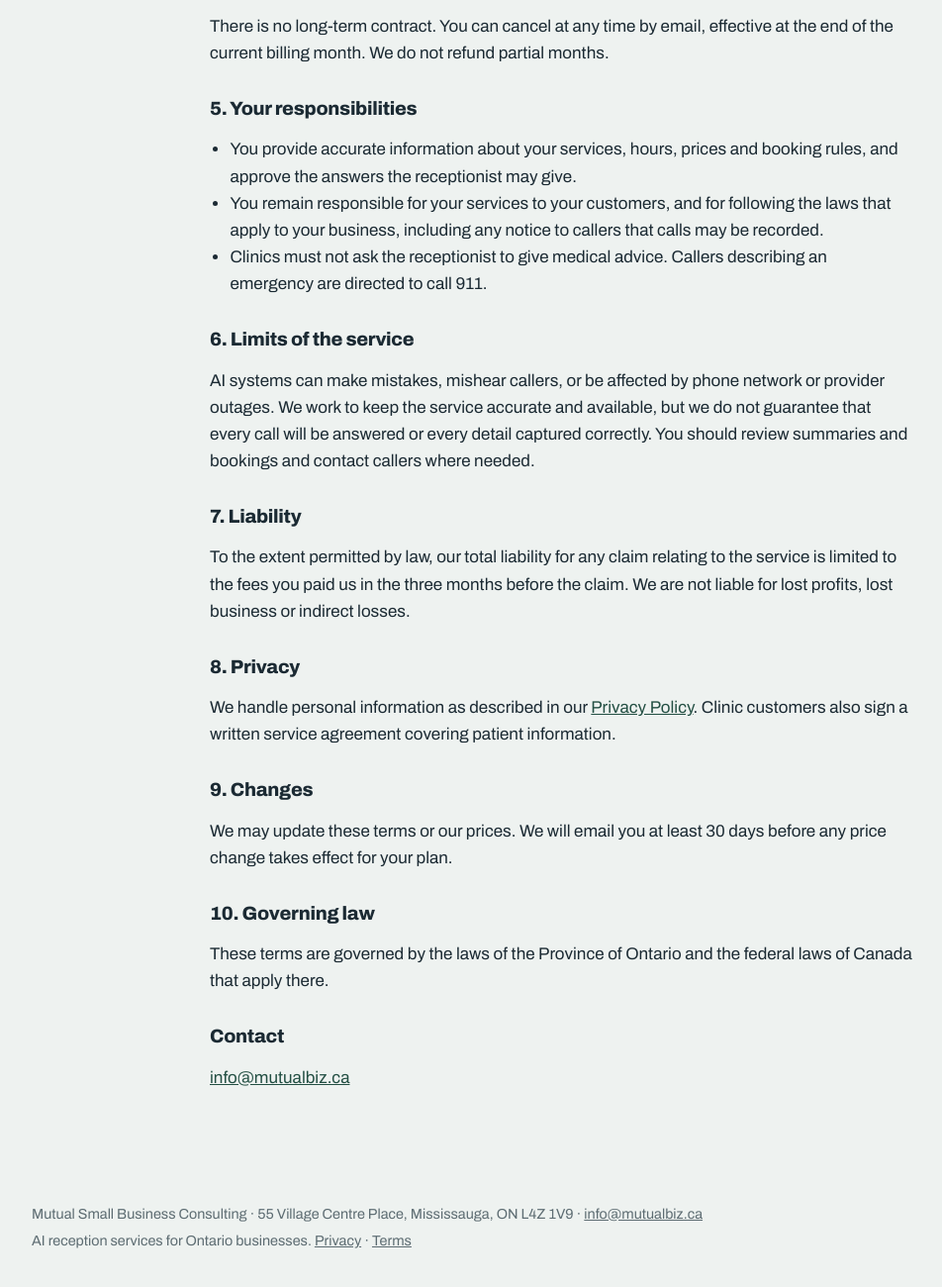
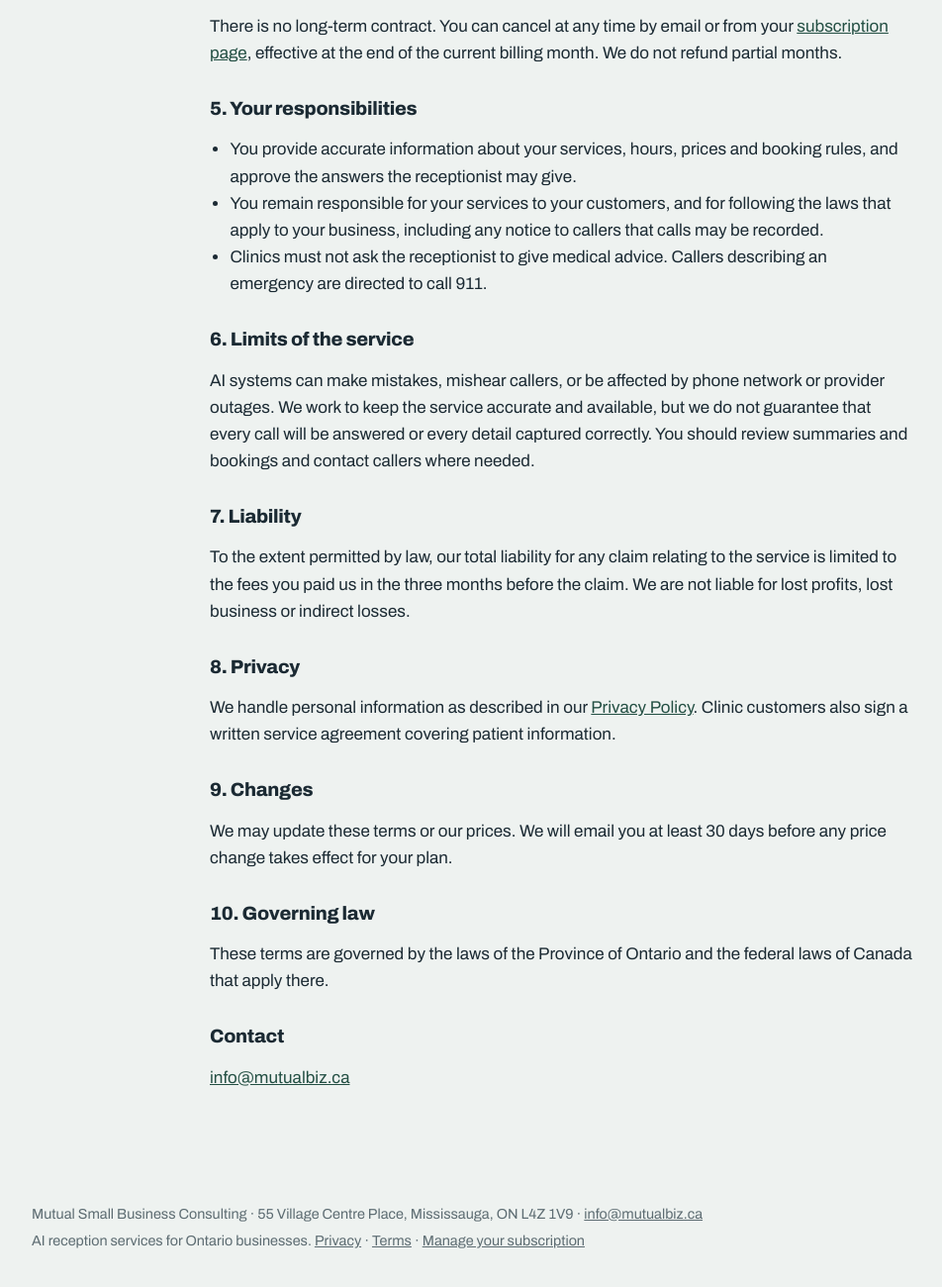
Before and after one commit to terawater9-ops/reception-website, a plain HTML site: page terms.html in a window 1280 px wide. Shown: the part 870-2170 px from the top of the page at 99% size, without its empty margins (72-1024 px from the left). Drawn offline with Linux system fonts and the light colour scheme.

Commit message:
Add customer billing portal link to footer and cancellation terms
Co-Authored-By: Claude Opus 5.5 <noreply@anthropic.com>
Claude-Session: https://claude.ai/code/session_01TfDn6qxqCJXu6ud2fznrzR

```diff
--- a/terms.html
+++ b/terms.html
@@ -41,7 +41,7 @@
         <p>Plans are billed monthly in Canadian dollars, in advance, at the prices shown on our website at the time you subscribe. Minutes above your plan's allowance are billed at the extra-minute rate posted for your plan. We email you when you have used 80% of your included minutes. Applicable taxes are added. Setup is free on every plan.</p>
 
         <h2>4. Cancellation</h2>
-        <p>There is no long-term contract. You can cancel at any time by email, effective at the end of the current billing month. We do not refund partial months.</p>
+        <p>There is no long-term contract. You can cancel at any time by email or from your <a href="https://billing.stripe.com/p/login/7sY3cu4XI2ITfHadEU1kA00">subscription page</a>, effective at the end of the current billing month. We do not refund partial months.</p>
 
         <h2>5. Your responsibilities</h2>
         <ul>
@@ -74,7 +74,7 @@
   <footer class="site-footer">
     <div class="wrap">
       <p>Mutual Small Business Consulting · 55 Village Centre Place, Mississauga, ON L4Z 1V9 · <a href="mailto:info@mutualbiz.ca">info@mutualbiz.ca</a></p>
-      <p>AI reception services for Ontario businesses. <a href="privacy.html">Privacy</a> · <a href="terms.html">Terms</a></p>
+      <p>AI reception services for Ontario businesses. <a href="privacy.html">Privacy</a> · <a href="terms.html">Terms</a> · <a href="https://billing.stripe.com/p/login/7sY3cu4XI2ITfHadEU1kA00">Manage your subscription</a></p>
     </div>
   </footer>
 </body>
```
Also changed, not shown: clinics.html (+1 -1 lines), index.html (+1 -1 lines), privacy.html (+1 -1 lines), thanks.html (+1 -1 lines), trades.html (+1 -1 lines).
